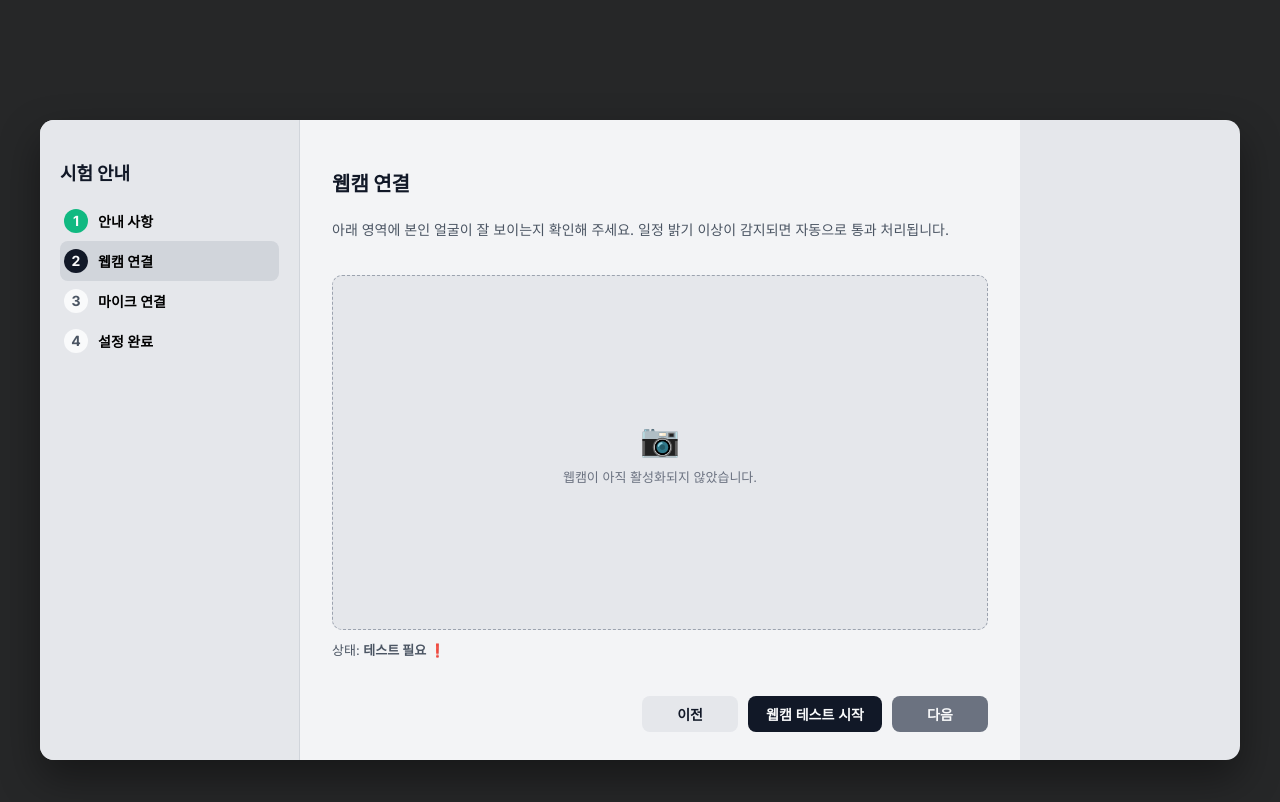
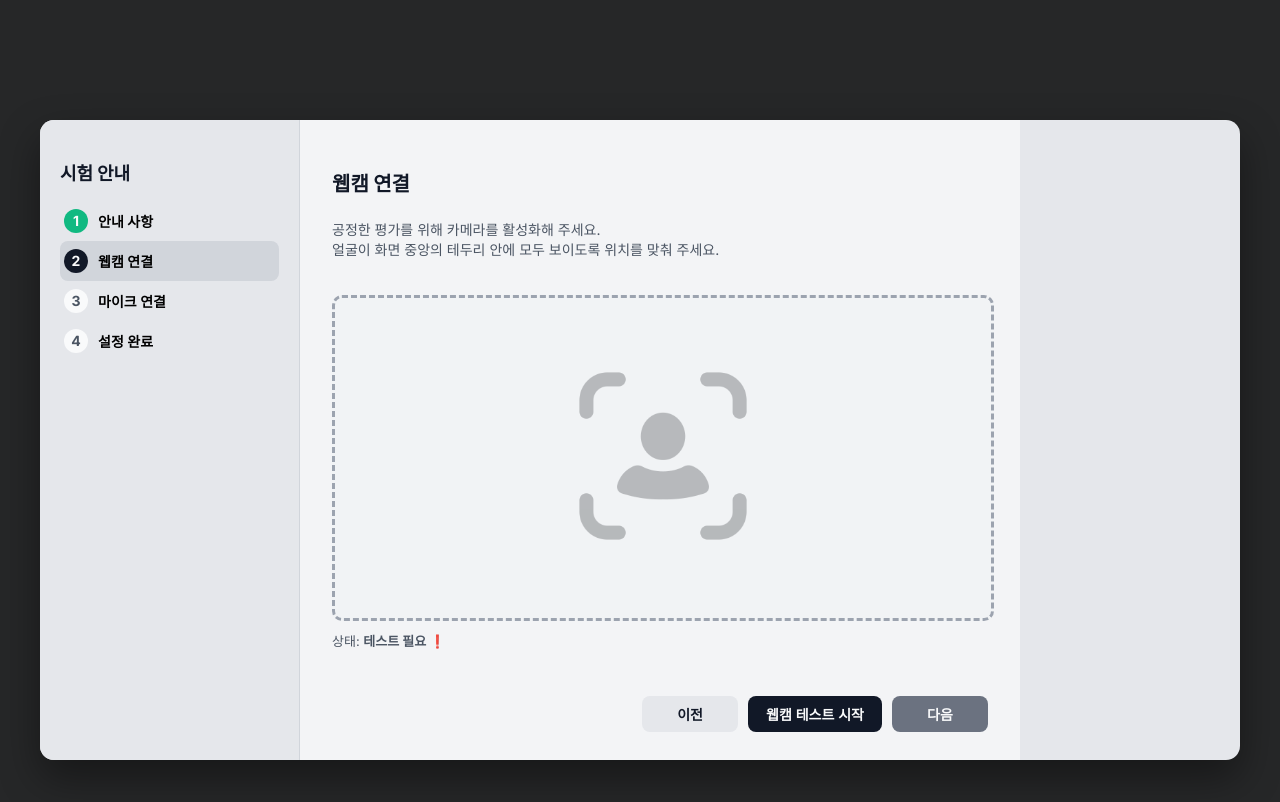
Before and after one commit to SKNETWORKS-FAMILY-AICAMP/SKN18-FINAL-4TEAM, a Vue app in the folder frontend/vue-app/: page /coding-test/settings in a window 1280 px wide. Both pictures are taken after a click on the button "다음". Shown: the top 802 px of the page. Built offline with nearby package versions, Linux system fonts and the light colour scheme; no server answers.

Commit message:
feat: 얼굴 감지 변경

```diff
--- a/frontend/vue-app/src/pages/LiveCodingSettingPage.vue
+++ b/frontend/vue-app/src/pages/LiveCodingSettingPage.vue
@@ -45,10 +45,11 @@
         <div v-else-if="currentStep === 2" class="step-panel">
           <h3 class="step-title">웹캠 연결</h3>
           <p class="step-desc">
-            아래 영역에 본인 얼굴이 잘 보이는지 확인해 주세요. 일정 밝기 이상이 감지되면 자동으로 통과 처리됩니다.
+            공정한 평가를 위해 카메라를 활성화해 주세요.<br />
+            얼굴이 화면 중앙의 테두리 안에 모두 보이도록 위치를 맞춰 주세요.
           </p>
 
-          <div class="preview-box">
+          <div class="preview-box" :class="[previewBorderClass, cameraActive ? 'preview-active' : '']">
             <video
               ref="videoRef"
               autoplay
@@ -56,34 +57,31 @@
               class="video-preview"
               v-show="cameraActive"
             ></video>
+            <div
+              v-if="cameraActive"
+              class="face-target-box"
+              :class="{
+                'target-success': detectionStatus === 'success',
+                'target-fail': detectionStatus === 'fail'
+              }"
+            ></div>
             <div v-show="!cameraActive" class="preview-placeholder">
-              <span class="placeholder-icon">📷</span>
-              <span class="placeholder-text">웹캠이 아직 활성화되지 않았습니다.</span>
+              <div class="placeholder-illustration-wrap">
+                <img :src="faceDetectImage" alt="카메라 안내" class="placeholder-illustration" />
+              </div>
             </div>
           </div>
-
           <p class="help-text">
             상태:
-            <strong>
-              {{
-                cameraPassed
-                  ? "웹캠 통과 ✅"
-                  : cameraChecking
-                  ? "밝기 측정 중..."
-                  : "테스트 필요 ❗"
-              }}
-            </strong>
+            <strong>{{ cameraStatusText }}</strong>
           </p>
 
           <canvas ref="canvasRef" class="hidden-canvas"></canvas>
 
           <div class="panel-footer">
             <button class="secondary-btn" @click="goPrev">이전</button>
-            <button class="secondary-btn" @click="stopCamera" v-if="cameraActive">
-              웹캠 종료
-            </button>
-            <button class="primary-btn" @click="startCameraTest">
-              {{ cameraActive ? "다시 테스트" : "웹캠 테스트 시작" }}
+            <button class="primary-btn" @click="startCameraTest" v-if="!cameraActive">
+              {{ cameraPassedOnce ? "웹캠 테스트 재시작" : "웹캠 테스트 시작" }}
             </button>
             <button
               class="primary-btn"
@@ -206,10 +204,12 @@
 </template>
 
 <script setup>
-import { ref, onBeforeUnmount, nextTick } from "vue";
+import { ref, onBeforeUnmount, nextTick, computed } from "vue";
 import { useRouter } from "vue-router";
 
 const router = useRouter();
+const faceDetectImage = new URL("../assets/face_detect_image.png", import.meta.url).href;
+const BACKEND_BASE = import.meta.env.VITE_API_BASE || "http://localhost:8000";
 
 /* ----- 마이크 통과 기준 상수 (즉시 통과 버전) ----- */
 // rms가 이 값 이상이면 "충분히 크게 말한 것"으로 판단
@@ -237,10 +237,24 @@ const stepClass = (id) => {
 };
 
 const goNext = () => {
+  const prevStep = currentStep.value;
+  if (prevStep === 2) {
+    stopCamera();
+    if (cameraPassed.value) {
+      cameraPassedOnce.value = true;
+    }
+  }
   if (currentStep.value < 4) currentStep.value += 1;
 };
 
 const goPrev = () => {
+  const prevStep = currentStep.value;
+  if (prevStep === 2) {
+    stopCamera();
+    cameraPassed.value = false;
+    detectionStatus.value = "idle";
+    cameraPassedOnce.value = false;
+  }
   if (currentStep.value > 1) currentStep.value -= 1;
 };
 
@@ -249,12 +263,93 @@ const videoRef = ref(null);
 const canvasRef = ref(null);
 const cameraActive = ref(false);
 const cameraPassed = ref(false);
+const cameraPassedOnce = ref(false);
 const cameraChecking = ref(false);
 let cameraStream = null;
+let mediapipeInterval = null;
+const detectionStatus = ref("idle"); // idle | success | fail
+
+const previewBorderClass = computed(() => {
+  if (!cameraActive.value) return "border-idle";
+  if (detectionStatus.value === "success") return "border-success";
+  if (detectionStatus.value === "fail") return "border-fail";
+  return "border-idle";
+});
+
+const cameraStatusText = computed(() => {
+  if (cameraActive.value) {
+    if (detectionStatus.value === "success") return "얼굴 인식 성공! ✅";
+    if (cameraChecking.value) return "얼굴 감지 중...";
+    if (detectionStatus.value === "fail") return "얼굴이 인식되지 않았습니다.";
+    return "얼굴 감지 중...";
+  }
+  return cameraPassed.value ? "얼굴 인식 성공! ✅" : "테스트 필요 ❗";
+});
+
+const stopFaceDetection = () => {
+  if (mediapipeInterval) {
+    clearInterval(mediapipeInterval);
+    mediapipeInterval = null;
+  }
+};
+
+const sendFrameForMediapipe = async () => {
+  const video = videoRef.value;
+  if (!video || video.readyState < 2) return;
+
+  const canvas = document.createElement("canvas");
+  canvas.width = 320;
+  canvas.height = 180;
+  const ctx = canvas.getContext("2d");
+  if (!ctx) return;
+
+  const vw = video.videoWidth || 640;
+  const vh = video.videoHeight || 360;
+  const scale = Math.min(canvas.width / vw, canvas.height / vh);
+  const dw = vw * scale;
+  const dh = vh * scale;
+  const dx = (canvas.width - dw) / 2;
+  const dy = (canvas.height - dh) / 2;
+
+  ctx.drawImage(video, dx, dy, dw, dh);
+
+  canvas.toBlob(async (blob) => {
+    if (!blob) return;
+
+    const formData = new FormData();
+    formData.append("image", blob, "frame.jpg");
+
+    try {
+      const resp = await fetch(
+        `${BACKEND_BASE}/mediapipe/analyze/?session_id=livecoding-setting`,
+        {
+          method: "POST",
+          body: formData,
+        }
+      );
+
+      const data = await resp.json().catch(() => ({}));
+      if (!resp.ok) {
+        detectionStatus.value = "fail";
+        cameraPassed.value = false;
+        return;
+      }
+
+      const faceCount = Number(data.face_count ?? 0);
+      const hasFace = faceCount >= 1;
+      detectionStatus.value = hasFace ? "success" : "fail";
+      cameraPassed.value = hasFace;
+    } catch (err) {
+      detectionStatus.value = "fail";
+      cameraPassed.value = false;
+    }
+  }, "image/jpeg", 0.6);
+};
 
 const startCameraTest = async () => {
   cameraPassed.value = false;
   cameraChecking.value = true;
+  detectionStatus.value = "idle";
 
   try {
     cameraStream = await navigator.mediaDevices.getUserMedia({ video: true });
@@ -268,7 +363,11 @@ const startCameraTest = async () => {
 
     setTimeout(() => {
       checkCameraBrightness();
-    }, 1000);
+      stopFaceDetection();
+      mediapipeInterval = setInterval(() => {
+        void sendFrameForMediapipe();
+      }, 1500);
+    }, 800);
   } catch (e) {
     cameraChecking.value = false;
     alert("웹캠 접근이 거부되었습니다. 브라우저 권한 설정을 확인해 주세요.");
@@ -298,9 +397,7 @@ const checkCameraBrightness = () => {
     for (let i = 0; i < data.length; i += 4) {
       total += (data[i] + data[i + 1] + data[i + 2]) / 3;
     }
-    const avgBrightness = total / (width * height);
-
-    cameraPassed.value = avgBrightness > 30;
+    // 밝기 값은 참고용으로만 사용 (통과/실패 판정은 서버 Mediapipe 결과에 따름)
   } catch (e) {
     cameraPassed.value = false;
   } finally {
@@ -309,6 +406,7 @@ const checkCameraBrightness = () => {
 };
 
 const stopCamera = () => {
+  stopFaceDetection();
   if (cameraStream) {
     cameraStream.getTracks().forEach((t) => t.stop());
     cameraStream = null;
@@ -639,13 +737,39 @@ onBeforeUnmount(() => {
 /* 웹캠 프리뷰 */
 .preview-box {
   margin-top: 18px;
-  flex: 1;
+  flex: 0 0 auto;
   border-radius: 10px;
-  border: 1px dashed #9ca3af;
-  background: #e5e7eb;
+  border: 3px dashed #9ca3af;
+  background: #f1f3f5;
   display: flex;
   align-items: center;
   justify-content: center;
+  position: relative;
+  width: 100%;
+  height: 320px;
+  overflow: hidden;
+}
+
+.preview-active {
+  width: 60%;
+  margin-left: auto;
+  margin-right: auto;
+  transition: width 0.2s ease;
+}
+
+.border-idle {
+  border-style: dashed;
+  border-color: #9ca3af;
+}
+
+.border-success {
+  border-style: dashed;
+  border-color: #9ca3af;
+}
+
+.border-fail {
+  border-style: dashed;
+  border-color: #9ca3af;
 }
 
 .video-preview {
@@ -655,20 +779,60 @@ onBeforeUnmount(() => {
   border-radius: 9px;
 }
 
+.face-target-box {
+  position: absolute;
+  inset: 10%;
+  border: 4px solid #4b5563;
+  border-radius: 16px;
+  box-shadow: 0 0 0 1px rgba(0, 0, 0, 0.06);
+  pointer-events: none;
+  transition: border-color 0.2s ease;
+}
+
+.target-success {
+  border-color: #10b981;
+}
+
+.target-fail {
+  border-color: #ef4444;
+}
+
 .preview-placeholder {
   display: flex;
   flex-direction: column;
   align-items: center;
-  gap: 8px;
-  color: #6b7280;
+  gap: 12px;
+  color: #1f2937;
+  text-align: center;
+  padding: 16px;
 }
 
-.placeholder-icon {
-  font-size: 32px;
+.placeholder-illustration {
+  width: 176px;
+  height: auto;
+  border-radius: 12px;
+  opacity: 0.3;
 }
 
-.placeholder-text {
-  font-size: 13px;
+.placeholder-illustration-wrap {
+  background: transparent;
+  border-radius: 0;
+  padding: 0;
+  box-shadow: none;
+}
+
+.camera-guidance {
+  margin-top: 14px;
+  font-size: 14px;
+  line-height: 1.6;
+  color: #1f2937;
+  text-align: center;
+}
+
+.test-running-text {
+  font-size: 14px;
+  color: #4b5563;
+  font-weight: 600;
 }
 
 /* 마이크 테스트 */
```
